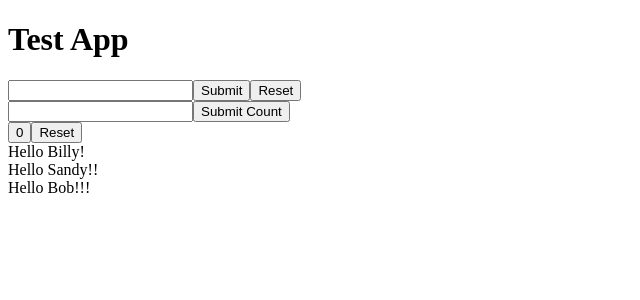
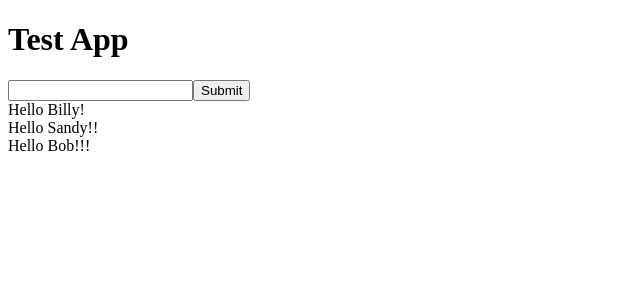
Before and after one commit to NathanielPather/Ts-React, a React (Vite) app: page / in a window 1280 px wide. Shown: the top 300 px of the page, without its empty margins (0-640 px from the left). Built offline with nearby package versions, Linux system fonts and the light colour scheme.

Commit message:
Add hello form

```diff
--- a/src/App.tsx
+++ b/src/App.tsx
@@ -1,9 +1,11 @@
 import { useState } from "react";
-import AlertForm from "./AlertForm";
-import Counter from "./Counter";
+// import AlertForm from "./AlertForm";
+// import Counter from "./Counter";
 import HelloList from "./HelloList";
+import HelloForm from "./HelloForm";
+import type { Person } from "./types";
 
-const listOfNames = [
+const listOfNames: Person[] = [
   {
     name: "Billy",
     punctuation: "!"
@@ -24,9 +26,10 @@ export default function App() {
     <>
       <h1>Test App</h1>
       <div>
-        <AlertForm />
+        {/* <AlertForm /> */}
       </div>
-      <Counter />
+      {/* <Counter /> */}
+      <HelloForm setNames={setNames} names={names}/>
       <HelloList people={names} />
     </>
   )
--- /dev/null
+++ b/src/HelloForm.tsx
@@ -0,0 +1,31 @@
+import type { Person } from "./types"
+import { useState } from "react"
+
+interface HelloFormProps {
+    // setNames: React.Dispatch<React.SetStateAction<Person[]>>
+    names: Person[]
+    setNames: (value: Person[]) => void
+}
+
+export default function HelloForm({names, setNames}: HelloFormProps) {
+    const [name, setName] = useState("")
+
+    return(
+        <form onSubmit={(event) => {
+            event.preventDefault();
+            const person: Person = {
+                name: name,
+                punctuation: "!"
+            }
+            const newNames = [
+                ...names,
+                person
+            ]
+
+            setNames(newNames)
+        }}>
+            <input value={name} onChange={(event) => setName(event.target.value)}/>
+            <button>Submit</button>
+        </form>
+    )
+}
--- a/src/HelloList.tsx
+++ b/src/HelloList.tsx
@@ -2,15 +2,12 @@
 // Submitting form adds a new person
 
 import HelloComponent from "./HelloComponent"
+import type { Person } from "./types"
 
 interface HelloListProps {
     people: Person[]
 }
 
-interface Person {
-    name: string,
-    punctuation: string
-}
 
 export default function HelloList({ people }: HelloListProps) {
     const hellos = people.map((person, index) => {
--- /dev/null
+++ b/src/types.ts
@@ -0,0 +1,4 @@
+export interface Person {
+    name: string,
+    punctuation: string
+}
```
